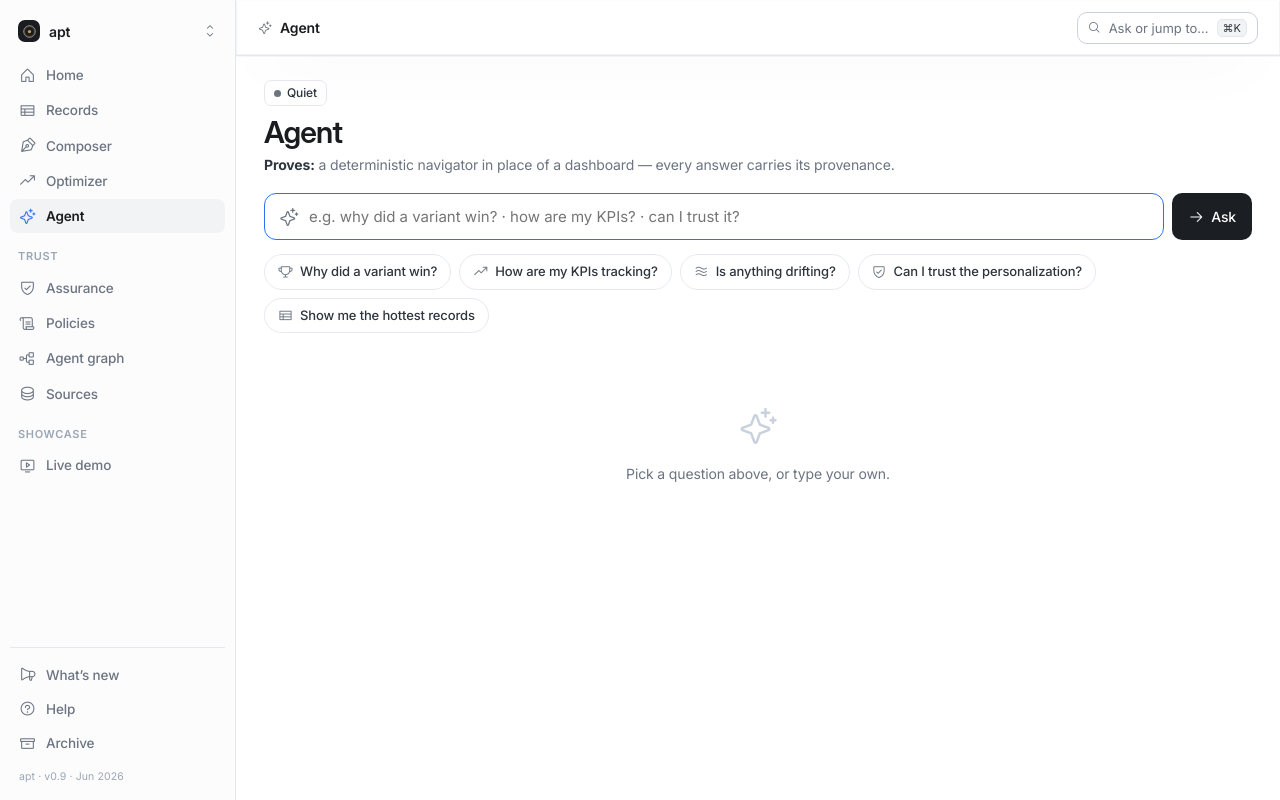
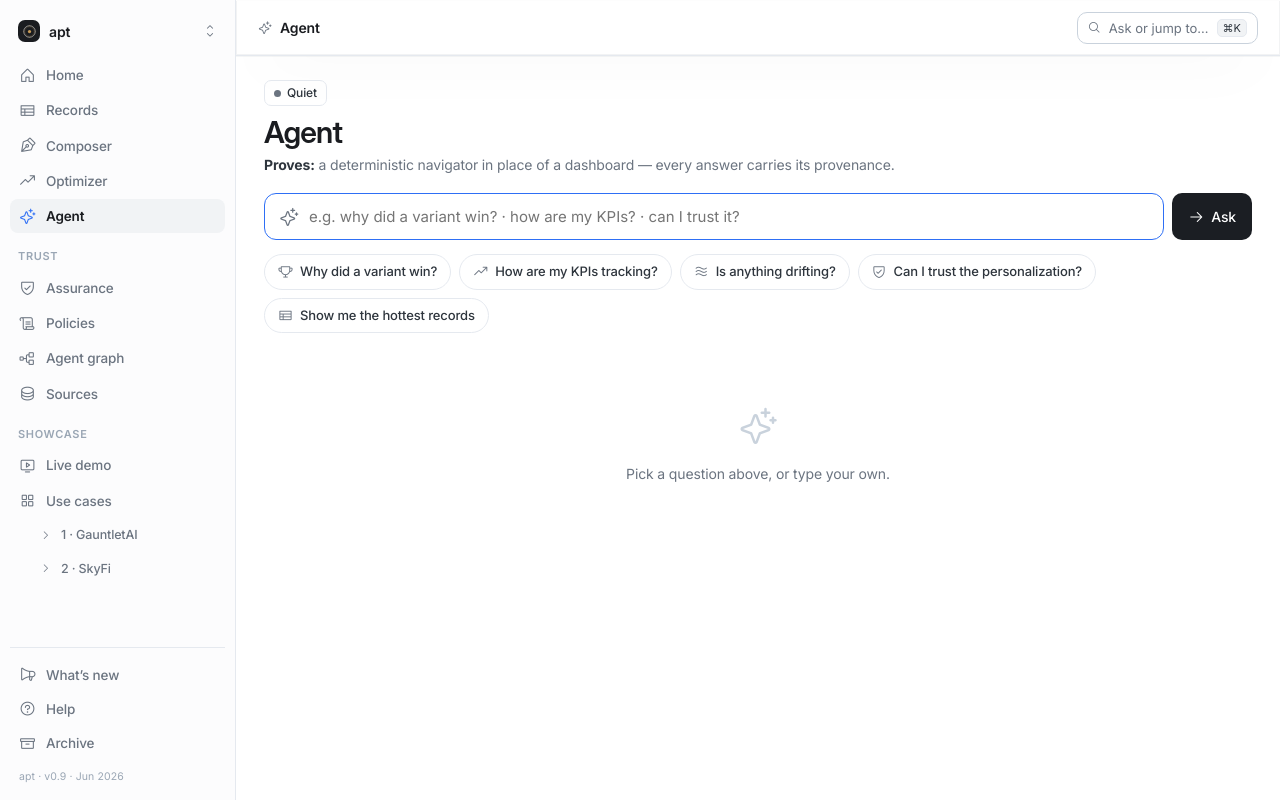
Before and after one commit to jiahknee5/provenance, a FastAPI app: page /agent in a window 1280 px wide. Run offline with FastAPI, Linux system fonts and the light colour scheme.

Commit message:
Show the use cases under the Showcase nav group (sidebar + ⌘K)
The sidebar Showcase section listed only Live demo; nest Use cases (/showcase) and the two demo sites (1 GauntletAI, 2 SkyFi) under it, and add them to the command palette.

Co-Authored-By: Claude Opus 4.8 (1M context) <noreply@anthropic.com>

```diff
--- a/app/templates/shell.html
+++ b/app/templates/shell.html
@@ -30,6 +30,9 @@
       <a class="q-ni {{ 'on' if p.startswith('/sources') else '' }}" href="/sources"><i class="ph ph-database"></i>Sources</a>
       <div class="q-sect q-label">Showcase</div>
       <a class="q-ni {{ 'on' if p.startswith('/demo') else '' }}" href="/demo"><i class="ph ph-monitor-play"></i>Live demo</a>
+      <a class="q-ni {{ 'on' if p == '/showcase' else '' }}" href="/showcase"><i class="ph ph-squares-four"></i>Use cases</a>
+      <a class="q-ni {{ 'on' if p == '/showcase/gauntletai' else '' }}" href="/showcase/gauntletai" style="padding-left:30px;font-size:12.5px"><i class="ph ph-caret-right" style="font-size:11px"></i>1 · GauntletAI</a>
+      <a class="q-ni {{ 'on' if p == '/showcase/skyfi' else '' }}" href="/showcase/skyfi" style="padding-left:30px;font-size:12.5px"><i class="ph ph-caret-right" style="font-size:11px"></i>2 · SkyFi</a>
     </nav>
     <div class="q-side-foot">
       <a class="q-ni {{ 'on' if p == '/help/whats-new' else '' }}" href="/help/whats-new"><i class="ph ph-megaphone"></i>What&rsquo;s new</a>
@@ -68,6 +71,9 @@
       <a class="qi" data-label="sources data provenance connectors catalog" href="/sources"><i class="ph ph-database"></i>Sources<span class="hint">go</span></a>
       <a class="qi" data-label="live demo personalization clone variant receipt" href="/demo"><i class="ph ph-monitor-play"></i>Live demo<span class="hint">go</span></a>
       <a class="qi" data-label="kpi monitor control tower metrics rl" href="/demo/monitor"><i class="ph ph-gauge"></i>KPI monitor<span class="hint">go</span></a>
+      <a class="qi" data-label="showcase use cases gallery personalized demo sites" href="/showcase"><i class="ph ph-squares-four"></i>Use cases<span class="hint">go</span></a>
+      <a class="qi" data-label="gauntletai anonymous firmographic personalization ai training use case 1" href="/showcase/gauntletai"><i class="ph ph-caret-right"></i>1 · GauntletAI<span class="hint">go</span></a>
+      <a class="qi" data-label="skyfi geo location satellite imagery mining use case 2" href="/showcase/skyfi"><i class="ph ph-caret-right"></i>2 · SkyFi<span class="hint">go</span></a>
       <a class="qi" data-label="lab personalize tiers creepy super-personalization" href="/personalize"><i class="ph ph-magic-wand"></i>Personalize<span class="hint">archive</span></a>
       <a class="qi" data-label="lab inspector claim ledger regret" href="/inspector"><i class="ph ph-magnifying-glass-plus"></i>Inspector<span class="hint">archive</span></a>
       <a class="qi" data-label="lab observatory pipeline run node graph" href="/observatory"><i class="ph ph-graph"></i>Observatory<span class="hint">archive</span></a>
```
